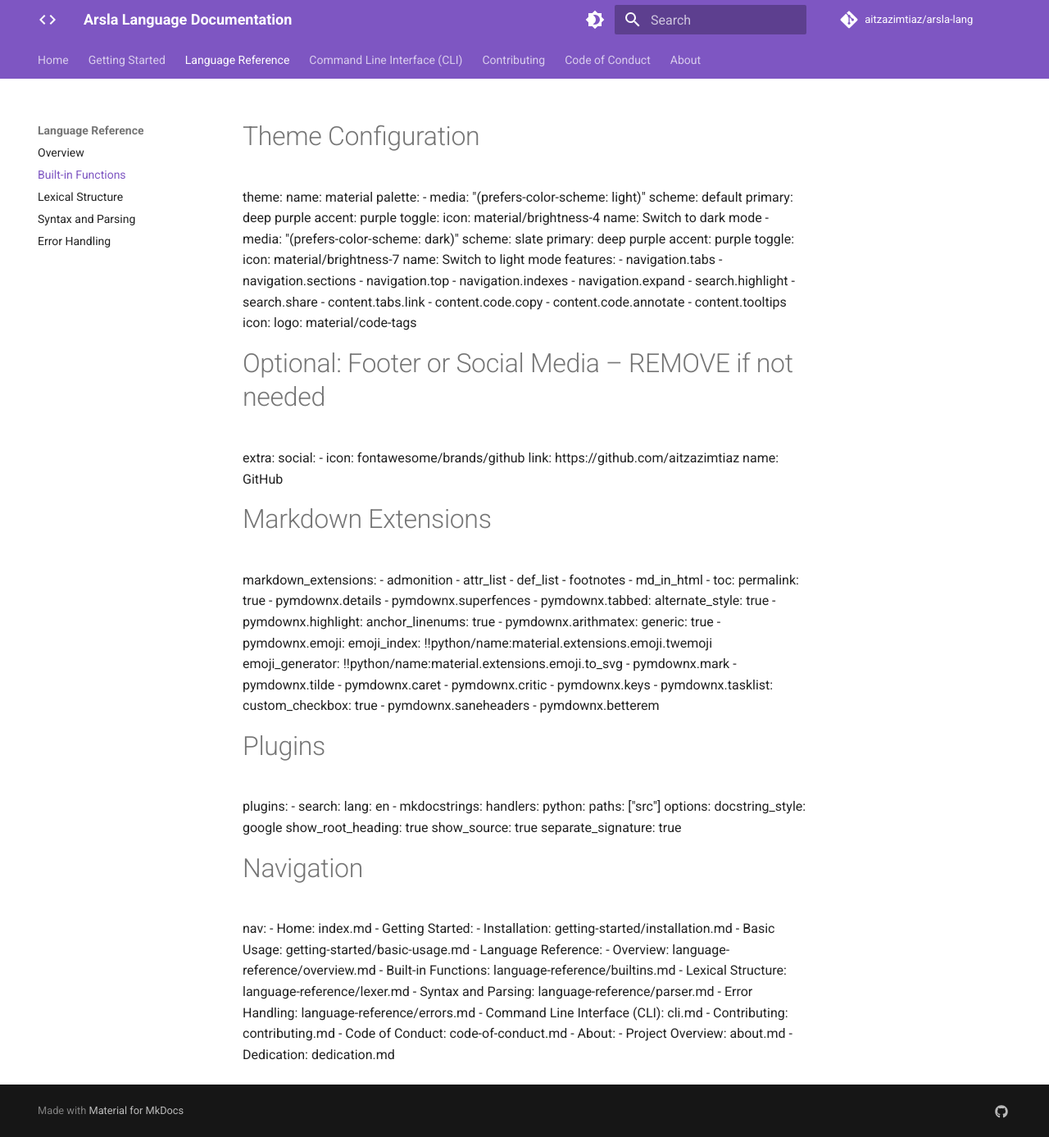
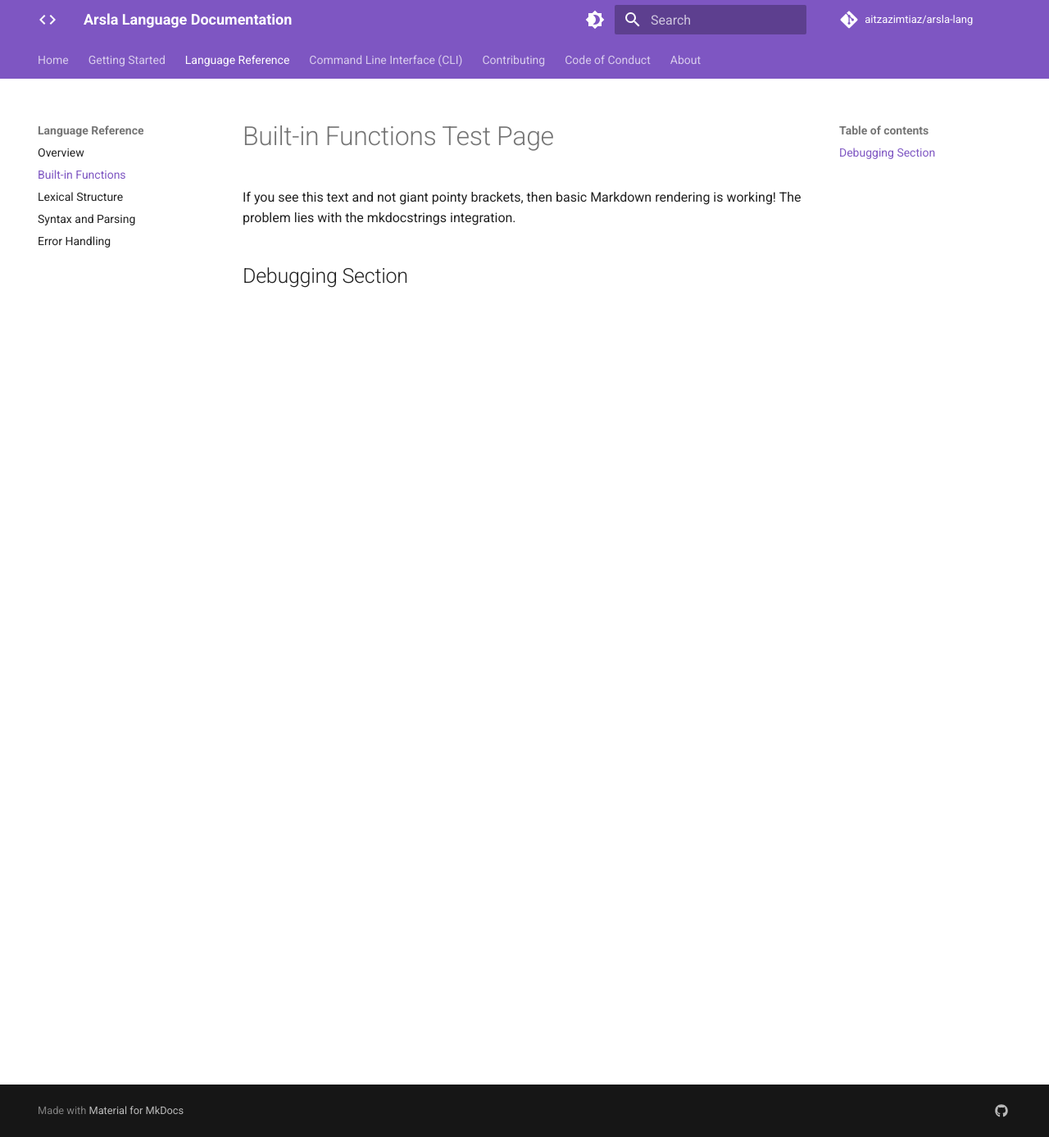
Before and after one commit to AitzazImtiaz/arsla-lang, an MkDocs documentation site: the page built from docs/language-reference/builtins.md, in a window 1280 px wide and 1387 px high. Shown: the whole window at 82% size. Built offline with MkDocs 1.6.1 and Material for MkDocs 9.7.7, drawn with Linux system fonts in a browser that asks for light colours; comment, search, counter and statistics services are not loaded.

Commit message:
Update builtins.md

```diff
--- a/docs/language-reference/builtins.md
+++ b/docs/language-reference/builtins.md
@@ -1,109 +1,6 @@
-site_name: Arsla Language Documentation
-site_description: The official documentation for Arsla, a stack-based golfing language.
-site_url: https://aitzazimtiaz.github.io/arsla-lang/docs/
-repo_url: https://github.com/aitzazimtiaz/arsla-lang
-repo_name: aitzazimtiaz/arsla-lang
-edit_uri: edit/main/docs/
+# Built-in Functions Test Page
 
-# Theme Configuration
-theme:
-  name: material
-  palette:
-    - media: "(prefers-color-scheme: light)"
-      scheme: default
-      primary: deep purple
-      accent: purple
-      toggle:
-        icon: material/brightness-4
-        name: Switch to dark mode
-    - media: "(prefers-color-scheme: dark)"
-      scheme: slate
-      primary: deep purple
-      accent: purple
-      toggle:
-        icon: material/brightness-7
-        name: Switch to light mode
-  features:
-    - navigation.tabs
-    - navigation.sections
-    - navigation.top
-    - navigation.indexes
-    - navigation.expand
-    - search.highlight
-    - search.share
-    - content.tabs.link
-    - content.code.copy
-    - content.code.annotate
-    - content.tooltips
-  icon:
-    logo: material/code-tags
+If you see this text and not giant pointy brackets, then basic Markdown rendering is working!
+The problem lies with the mkdocstrings integration.
 
-# Optional: Footer or Social Media – REMOVE if not needed
-extra:
-  social:
-    - icon: fontawesome/brands/github
-      link: https://github.com/aitzazimtiaz
-      name: GitHub
-
-# Markdown Extensions
-markdown_extensions:
-  - admonition
-  - attr_list
-  - def_list
-  - footnotes
-  - md_in_html
-  - toc:
-      permalink: true
-  - pymdownx.details
-  - pymdownx.superfences
-  - pymdownx.tabbed:
-      alternate_style: true
-  - pymdownx.highlight:
-      anchor_linenums: true
-  - pymdownx.arithmatex:
-      generic: true
-  - pymdownx.emoji:
-      emoji_index: !!python/name:material.extensions.emoji.twemoji
-      emoji_generator: !!python/name:material.extensions.emoji.to_svg
-  - pymdownx.mark
-  - pymdownx.tilde
-  - pymdownx.caret
-  - pymdownx.critic
-  - pymdownx.keys
-  - pymdownx.tasklist:
-      custom_checkbox: true
-  - pymdownx.saneheaders
-  - pymdownx.betterem
-
-# Plugins
-plugins:
-  - search:
-      lang: en
-  - mkdocstrings:
-      handlers:
-        python:
-          paths: ["src"]
-          options:
-            docstring_style: google
-            show_root_heading: true
-            show_source: true
-            separate_signature: true
-
-# Navigation
-nav:
-  - Home: index.md
-  - Getting Started:
-      - Installation: getting-started/installation.md
-      - Basic Usage: getting-started/basic-usage.md
-  - Language Reference:
-      - Overview: language-reference/overview.md
-      - Built-in Functions: language-reference/builtins.md
-      - Lexical Structure: language-reference/lexer.md
-      - Syntax and Parsing: language-reference/parser.md
-      - Error Handling: language-reference/errors.md
-  - Command Line Interface (CLI): cli.md
-  - Contributing: contributing.md
-  - Code of Conduct: code-of-conduct.md
-  - About:
-      - Project Overview: about.md
-      - Dedication: dedication.md
+## Debugging Section
```
